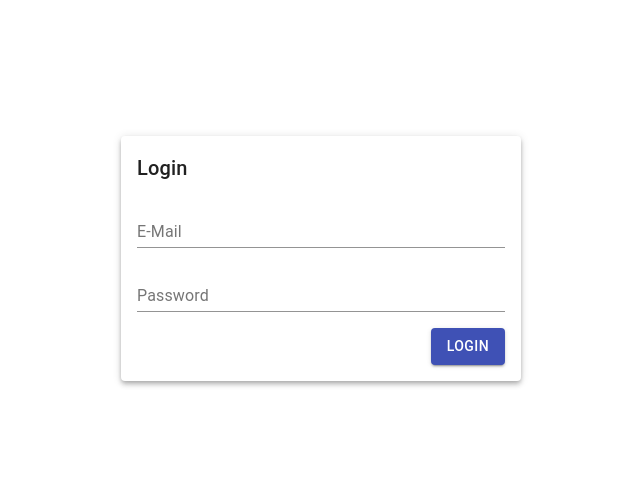
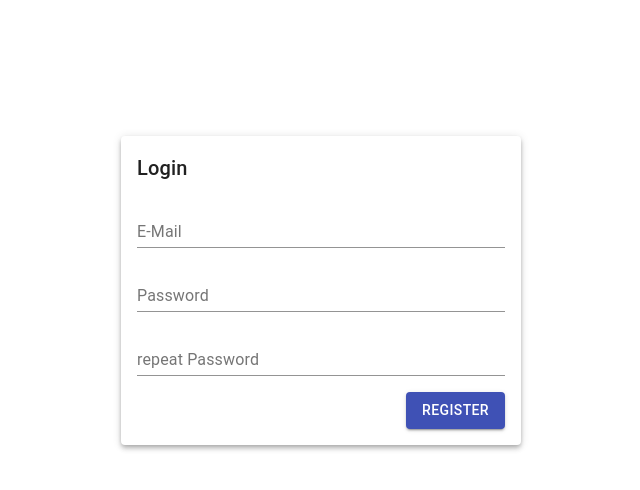
Before and after one commit to andreasbehnke/spring-authentication-jwt-react, a React (Create React App) app in the folder webclient/: page /register in a window 1280 px wide. Before the commit this address led to /login. Shown: the top 490 px of the page, without its empty margins (319-959 px from the left). Built offline with nearby package versions, Linux system fonts and the light colour scheme.

Commit message:
Added registration form

```diff
--- a/webclient/src/App.tsx
+++ b/webclient/src/App.tsx
@@ -4,6 +4,7 @@ import LoginForm from "./LoginForm";
 import {SnackbarProvider} from "notistack";
 import HelloWorld from "./HelloWorld";
 import {Box, Grid, Paper} from "@material-ui/core";
+import RegistrationForm from "./RegistrationForm";
 
 export default function App() {
   return (
@@ -14,6 +15,9 @@ export default function App() {
                       <Box p={2}>
                           <Router>
                               <Switch>
+                                  <Route path = "/register">
+                                      <RegistrationForm />
+                                  </Route>
                                   <Route path = "/login">
                                       <LoginForm />
                                   </Route>
--- /dev/null
+++ b/webclient/src/RegistrationForm.tsx
@@ -0,0 +1,79 @@
+import {Button, Grid, TextField, Typography} from "@material-ui/core";
+import React, {useState} from "react";
+import axios from "axios";
+import UserAuthenticationRequest from "./UserAuthenticationRequest";
+import {useSnackbar} from "notistack";
+import {useHistory} from "react-router-dom";
+
+export default function RegistrationForm() {
+
+    const [submitting, setSubmitting] = useState<boolean>(false);
+
+    const [username, setUsername] = useState<string>("", );
+
+    const [password, setPassword] = useState<string>("", );
+
+    const [password2, setPassword2] = useState<string>("", );
+
+    const { enqueueSnackbar } = useSnackbar();
+
+    const history = useHistory();
+
+    const submitRegistration = async() => {
+        if (submitting) {
+            return;
+        }
+        setSubmitting(true);
+        await axios.post<UserAuthenticationRequest>("/public/register", { password, password2, username } )
+            .then(() => {
+                history.push("/login");
+                enqueueSnackbar("Confirmation email has been send", { variant: "success" });
+            })
+            .catch(({response}) => {
+                enqueueSnackbar( response.data.message, { variant: "error" });
+            })
+            .finally(() => setSubmitting(false));
+    };
+
+    return (
+        <Grid container spacing={2}>
+            <Grid item xs={12}><Typography variant={"h6"}>Login</Typography></Grid>
+            <Grid item xs={12}>
+                <TextField
+                    fullWidth
+                    label={"E-Mail"}
+                    autoComplete={"email"}
+                    value={username}
+                    onChange={event => { setUsername(event.target.value) }}
+                />
+            </Grid>
+            <Grid item xs={12}>
+                <TextField
+                    fullWidth
+                    label={"Password"}
+                    type="password"
+                    autoComplete={"current-password"}
+                    value={password}
+                    onChange={event => { setPassword(event.target.value) }}
+                />
+            </Grid>
+            <Grid item xs={12}>
+                <TextField
+                    fullWidth
+                    label={"repeat Password"}
+                    type="password"
+                    value={password2}
+                    onChange={event => { setPassword2(event.target.value) }}
+                />
+            </Grid>
+            <Grid item container xs={12} justify={"flex-end"}>
+                <Button
+                    variant="contained"
+                    color="primary"
+                    onClick={submitRegistration}
+                    disabled={submitting}
+                >Register</Button>
+            </Grid>
+        </Grid>
+    );
+}
```
Also changed, not shown: webclient/src/UserRegistrationRequest.ts (added, +8 -0 lines).
